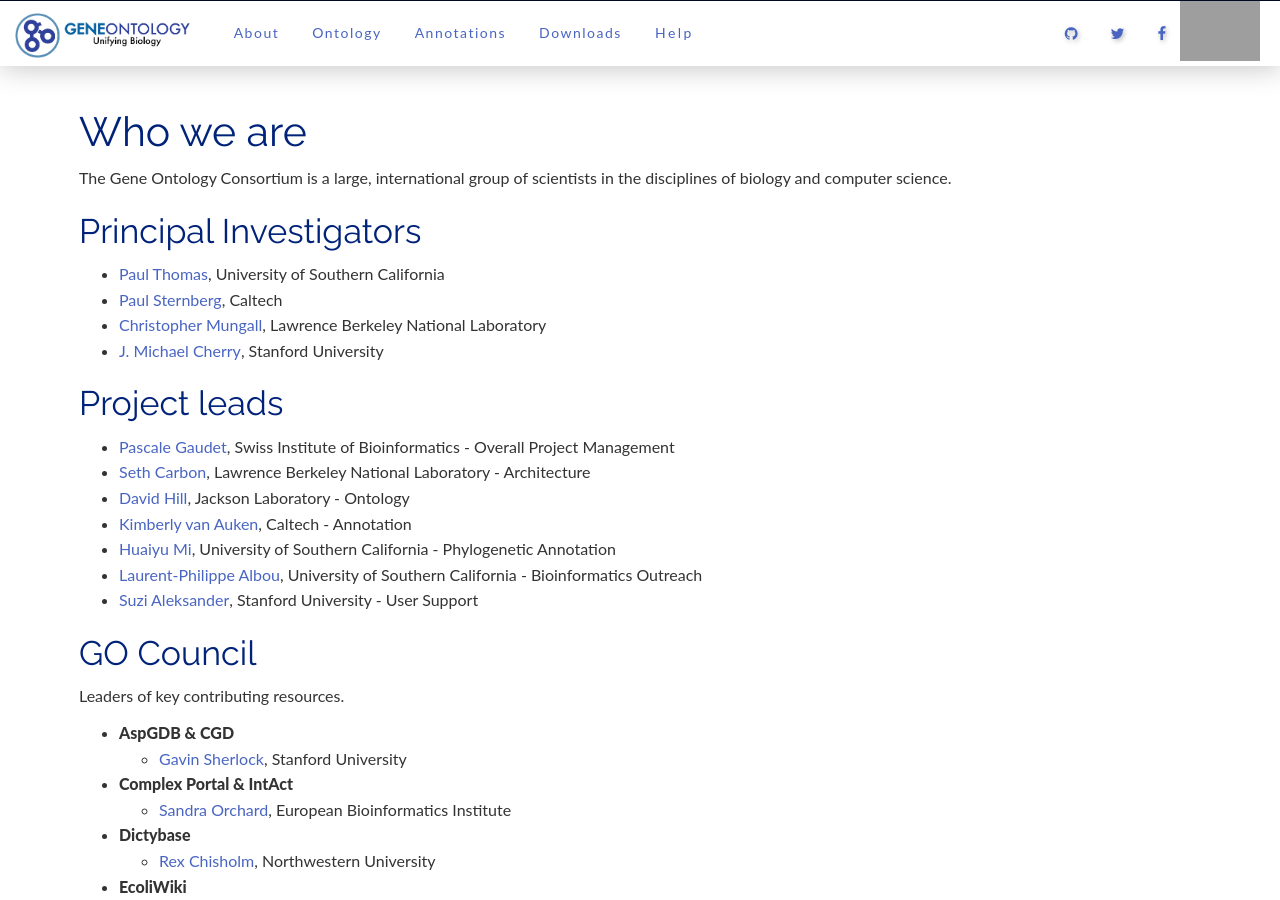
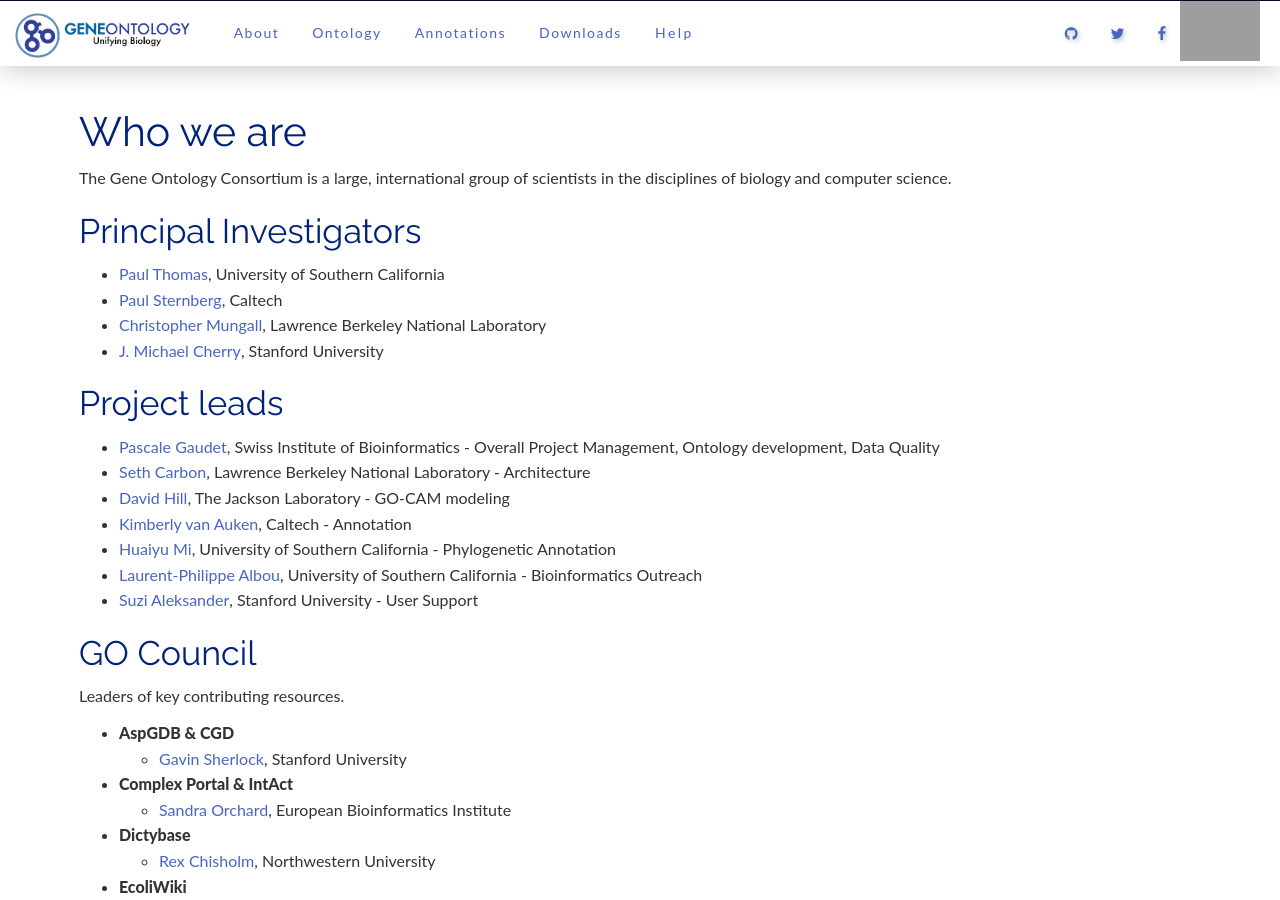
Before and after one commit to geneontology/geneontology.github.io, a Jekyll site: the page built from _docs/whoweare.md, in a window 1280 px wide and 900 px high. Built offline with Jekyll 4.4.1, drawn with Linux system fonts in a browser that asks for light colours; nearby versions of some CDN libraries; grey boxes are pictures that could not be loaded.

Commit message:
Update whoweare.md

```diff
--- a/_docs/whoweare.md
+++ b/_docs/whoweare.md
@@ -18,9 +18,9 @@
 
 
 ## Project leads
-+ [Pascale Gaudet](https://orcid.org/0000-0003-1813-6857){:target="blank"}, Swiss Institute of Bioinformatics - Overall Project Management
++ [Pascale Gaudet](https://orcid.org/0000-0003-1813-6857){:target="blank"}, Swiss Institute of Bioinformatics - Overall Project Management, Ontology development, Data Quality
 + [Seth Carbon](https://orcid.org/0000-0001-8244-1536){:target="blank"}, Lawrence Berkeley National Laboratory - Architecture
-+ [David Hill](https://www.jax.org/research-and-faculty/faculty/research-scientists/david-hill){:target="blank"}, Jackson Laboratory - Ontology
++ [David Hill](https://www.jax.org/research-and-faculty/faculty/research-scientists/david-hill){:target="blank"}, The Jackson Laboratory - GO-CAM modeling
 + [Kimberly van Auken](https://wormbase.org/resources/person/WBPerson1843){:target="blank"}, Caltech - Annotation
 + [Huaiyu Mi](https://keck.usc.edu/faculty-search/huaiyu-mi/){:target="blank"}, University of Southern California - Phylogenetic Annotation
 + [Laurent-Philippe Albou](https://orcid.org/0000-0001-5801-1974){:target="blank"}, University of Southern California - Bioinformatics Outreach
@@ -44,7 +44,7 @@
   - [Ruth C.	Lovering](https://iris.ucl.ac.uk/iris/browse/profile?upi=RCLOV36){:target="blank"}, University College London
 - __InterPro__
   - [Rob D. Finn](https://www.ebi.ac.uk/about/people/rob-finn){:target="blank"}, European Bioinformatics Institute
--  __MGI__
+- __MGI__
   - [Cynthia Smith](https://www.jax.org/research-and-faculty/faculty/research-scientists/cynthia-smith){:target="blank"}, The Jackson Laboratory
 - __PomBase__
   - [Valerie	Wood](https://www.sysbiol.cam.ac.uk/Investigators/val-wood){:target="blank"}, University of Cambridge
```
